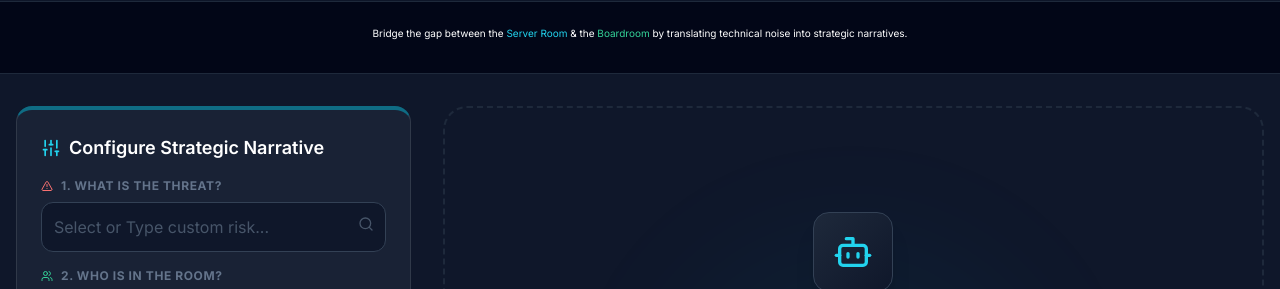
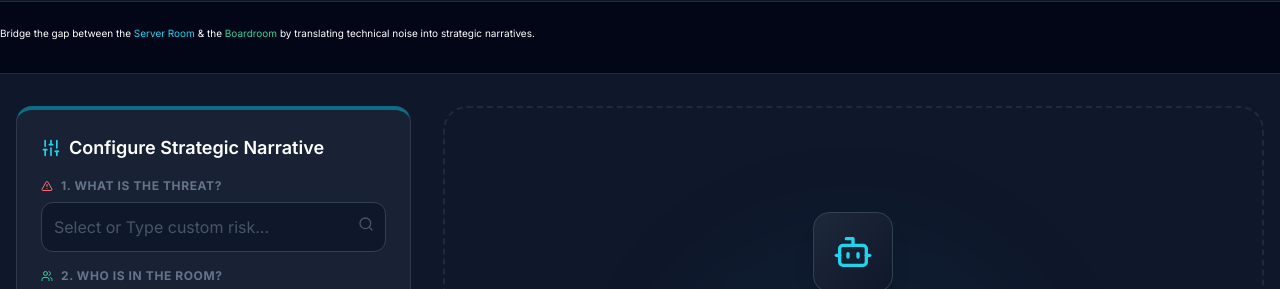
Before and after one commit to kamethutechhub/cyber-lingua, a plain HTML site: page index.html in a window 1280 px wide. Shown: the part 65-354 px from the top of the page. Drawn offline with nearby package versions, Linux system fonts and the light colour scheme.

Commit message:
Update index.html

```diff
--- a/index.html
+++ b/index.html
@@ -138,11 +138,9 @@
 
     <!-- NEW: Hero / Explainer Section (Added Here) -->
     <section class="bg-slate-950 border-b border-slate-800 py-6">
-        <div class="max-w-4xl mx-auto text-center px-4">
             <h1 class="text-[10px] font-medium text-white mb-2">
                 Bridge the gap between the <span class="text-cyan-400">Server Room</span> & the <span class="text-emerald-400">Boardroom</span> by translating technical noise into strategic narratives.
             </h1>
-        </div>
     </section>
 
     <!-- Main Content -->
```
